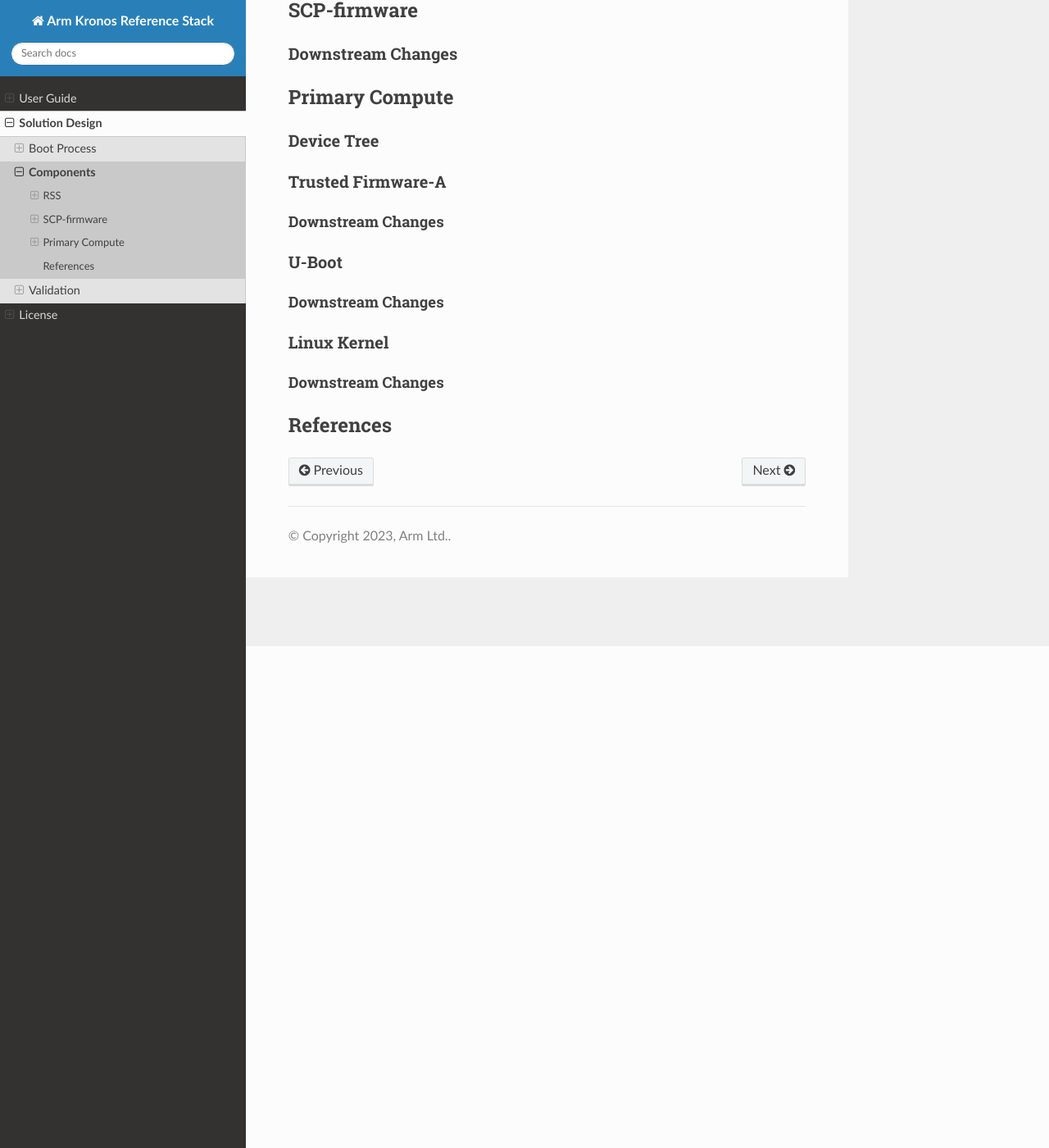
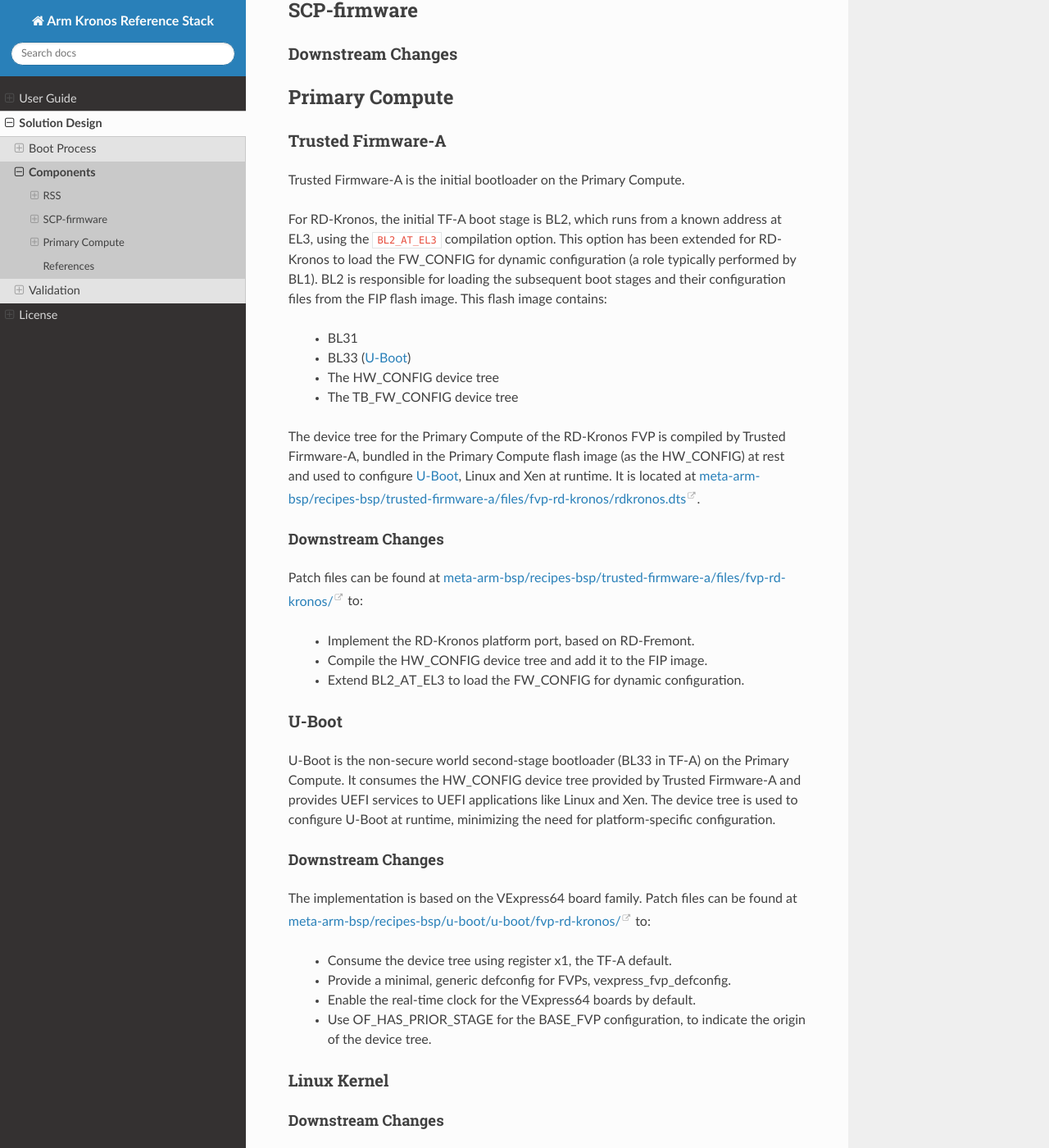
Before and after one commit to DensoSVIC/arm-sw-stack, a Sphinx documentation site: the page built from documentation/design/components.rst, in a window 1280 px wide and 1400 px high, scrolled down 612 px. Shown: the whole window at 82% size. Built offline with Sphinx 7.4.7 and the Read the Docs theme 2.0.0, drawn with Linux system fonts in a browser that asks for light colours.

Commit message:
docs: Populate component information for the Primary Compute
The initial Kronos boot flow is now implemented for the Primary Compute
so populate the sections of TF-A and U-Boot, including information about
the downstream patches.

Signed-off-by: Peter Hoyes <Peter.Hoyes@arm.com>

```diff
--- a/documentation/design/components.rst
+++ b/documentation/design/components.rst
@@ -60,30 +60,70 @@
 Primary Compute
 ***************
 
-.. _design_components_device-tree:
-
-Device Tree
-===========
-
 .. _design_components_trusted-firmware-a:
 
 Trusted Firmware-A
 ==================
+
+Trusted Firmware-A is the initial bootloader on the Primary Compute.
+
+For RD-Kronos, the initial TF-A boot stage is BL2, which runs from a known
+address at EL3, using the ``BL2_AT_EL3`` compilation option. This option has
+been extended for RD-Kronos to load the FW_CONFIG for dynamic configuration (a
+role typically performed by BL1). BL2 is responsible for loading the subsequent
+boot stages and their configuration files from the FIP flash image. This flash
+image contains:
+
+ * BL31
+ * BL33 (:ref:`design_components_u-boot`)
+ * The HW_CONFIG device tree
+ * The TB_FW_CONFIG device tree
+
+The device tree for the Primary Compute of the RD-Kronos FVP is compiled by
+Trusted Firmware-A, bundled in the Primary Compute flash image (as the
+HW_CONFIG) at rest and used to configure :ref:`design_components_u-boot`, Linux
+and Xen at runtime. It is located at
+:meta-arm-repo:`meta-arm-bsp/recipes-bsp/trusted-firmware-a/files/fvp-rd-kronos/rdkronos.dts`.
 
 .. _design_components_trusted-firmware-a_downstream_changes:
 
 Downstream Changes
 ------------------
 
+Patch files can be found at
+:meta-arm-repo:`meta-arm-bsp/recipes-bsp/trusted-firmware-a/files/fvp-rd-kronos/`
+to:
+
+ * Implement the RD-Kronos platform port, based on RD-Fremont.
+ * Compile the HW_CONFIG device tree and add it to the FIP image.
+ * Extend BL2_AT_EL3 to load the FW_CONFIG for dynamic configuration.
+
 .. _design_components_u-boot:
 
 U-Boot
 ======
 
+U-Boot is the non-secure world second-stage bootloader (BL33 in TF-A) on the
+Primary Compute. It consumes the HW_CONFIG device tree provided by
+Trusted Firmware-A and provides UEFI services to UEFI applications like Linux
+and Xen. The device tree is used to configure U-Boot at runtime, minimizing the
+need for platform-specific configuration.
+
 .. _design_components_u-boot_downstream_changes:
 
 Downstream Changes
 ------------------
+
+The implementation is based on the VExpress64 board family. Patch
+files can be found at
+:meta-arm-repo:`meta-arm-bsp/recipes-bsp/u-boot/u-boot/fvp-rd-kronos/`
+to:
+
+ * Consume the device tree using register x1, the TF-A default.
+ * Provide a minimal, generic defconfig for FVPs, vexpress_fvp_defconfig.
+ * Enable the real-time clock for the VExpress64 boards by default.
+ * Use OF_HAS_PRIOR_STAGE for the BASE_FVP configuration, to indicate the
+   origin of the device tree.
 
 .. _design_components_linux:
 
```
Also changed, not shown: 1 other file.
